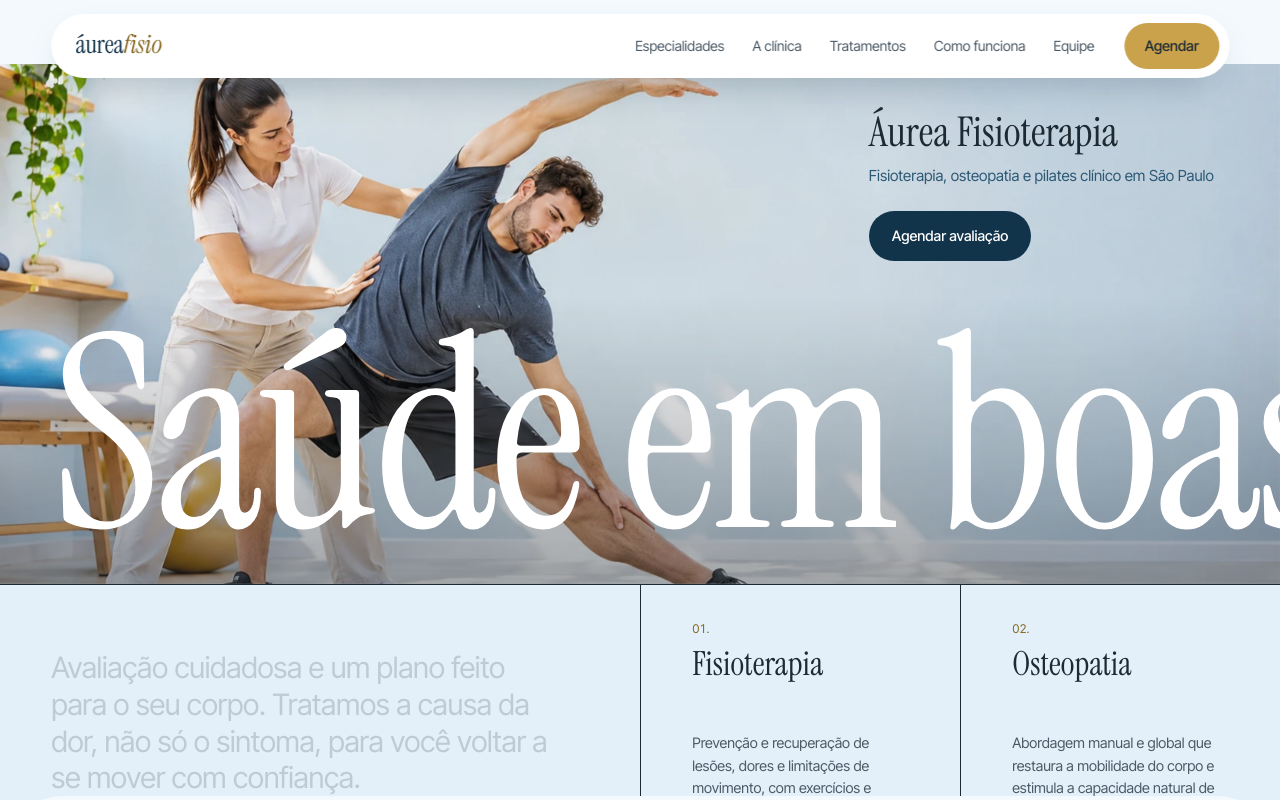
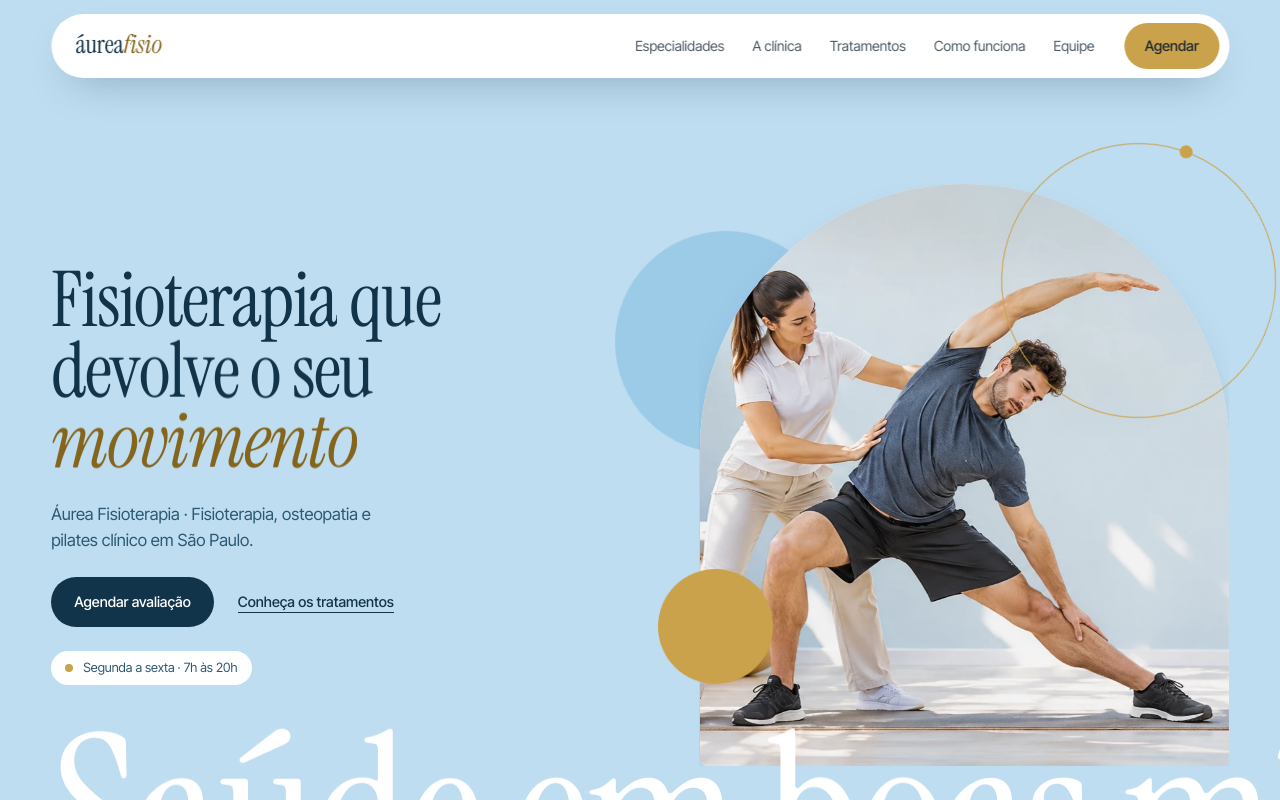
Before and after one commit to LuizFilipeAv/clinica-fisioterapia, a React (Vite) app: page / in a window 1280 px wide. Shown: the top 800 px of the page. Built offline with nearby package versions, Linux system fonts and the light colour scheme.

Commit message:
feat: hero com foto em arco, formas flutuantes e parallax pelo mouse

```diff
--- a/src/data/content.ts
+++ b/src/data/content.ts
@@ -44,6 +44,8 @@ export const heroContent = {
   image: hero,
   imageAlt: 'Fisioterapeuta orientando um paciente em um alongamento lateral sobre o tapete',
   title: 'Saúde em boas mãos',
+  heading: 'Fisioterapia que devolve o seu',
+  headingAccent: 'movimento',
   lead: 'Avaliação cuidadosa e um plano feito para o seu corpo. Tratamos a causa da dor, não só o sintoma, para você voltar a se mover com confiança.',
   pillars: [
     {
--- a/src/sections/Hero.css
+++ b/src/sections/Hero.css
@@ -1,65 +1,159 @@
+.hero {
+  background: var(--blue-200);
+  overflow: clip;
+  padding-bottom: calc(var(--r-lg) + clamp(56px, 8vw, 112px));
+}
+
 .hero__stage {
   position: relative;
-  height: calc(100svh - var(--bar-h) - var(--label-h));
-  min-height: 520px;
-  overflow: hidden;
+  min-height: 100svh;
+  display: grid;
+  grid-template-columns: 1.05fr 0.95fr;
+  align-items: center;
+  gap: clamp(32px, 5vw, 80px);
+  padding: calc(var(--header-h) + 56px) var(--gutter) clamp(120px, 15vw, 240px);
 }
 
-.hero__media {
-  position: absolute;
-  inset: 0;
-  overflow: hidden;
-  background: var(--blue-soft);
-}
-.hero__media img {
-  width: 100%;
-  height: 100%;
-  object-fit: cover;
-  object-position: 20% center;
-  will-change: transform;
-}
-
-/* The photo leaves an empty pale wall on the right: the title lives there. */
-.hero__aside {
-  position: absolute;
-  top: clamp(24px, 6vh, 72px);
-  right: var(--gutter);
-  width: min(360px, 40%);
+/* Copy */
+.hero__copy {
+  position: relative;
+  z-index: 2;
   display: flex;
   flex-direction: column;
   align-items: flex-start;
   gap: 1.5rem;
 }
 .hero__title {
-  font-family: var(--font-display);
-  font-size: clamp(2rem, 3.2vw, 3rem);
-  line-height: 1;
-  color: var(--ink);
+  font-size: clamp(3rem, 6vw, 6rem);
+  color: var(--blue-900);
+  max-width: 12ch;
 }
-.hero__title span {
-  display: block;
-  margin-top: 0.75rem;
-  font-family: var(--font-body);
-  font-size: 0.95rem;
-  line-height: 1.45;
-  color: var(--blue-ink);
+.hero__sub {
+  max-width: 38ch;
+  font-size: 1.05rem;
+  color: var(--blue-700);
+}
+.hero__actions {
+  display: flex;
+  flex-wrap: wrap;
+  align-items: center;
+  gap: 14px 24px;
+}
+.hero__link {
+  font-size: 0.9rem;
+  font-weight: 500;
+  color: var(--blue-900);
+  text-decoration: none;
+  background: linear-gradient(var(--blue-900), var(--blue-900)) 0 100% / 100% 1px no-repeat;
+  transition: background-size var(--dur-standard) var(--ease-out);
+}
+.hero__link:hover {
+  background-size: 0 1px;
+  background-position: 100% 100%;
+}
+.hero__hours {
+  display: inline-flex;
+  align-items: center;
+  gap: 10px;
+  padding: 0.55em 1.1em;
+  border-radius: var(--r-pill);
+  background: var(--white);
+  font-size: 0.8rem;
+  color: var(--blue-700);
+}
+.hero__dot {
+  width: 8px;
+  height: 8px;
+  border-radius: 50%;
+  background: var(--gold);
+  box-shadow: 0 0 0 0 rgb(201 162 75 / 0.6);
+  animation: hero-pulse 2.4s var(--ease-out) infinite;
+}
+@keyframes hero-pulse {
+  to {
+    box-shadow: 0 0 0 10px rgb(201 162 75 / 0);
+  }
 }
 
-/* Soft shade under the giant white line so it reads over the pale floor */
-.hero__media::after {
+/* Arch photo and floating shapes */
+.hero__visual {
+  position: relative;
+  justify-self: end;
+  width: min(100%, 560px);
+}
+.hero__arch {
+  position: relative;
+  z-index: 1;
+  aspect-ratio: 1 / 1.1;
+  border-radius: 999px 999px 28px 28px;
+  overflow: hidden;
+  background: var(--blue-100);
+  box-shadow: var(--shadow-soft);
+}
+.hero__arch img {
+  width: 100%;
+  height: 100%;
+  object-fit: cover;
+  object-position: 24% center;
+  will-change: transform;
+}
+
+.hero__shape {
+  position: absolute;
+  border-radius: 50%;
+  pointer-events: none;
+  will-change: transform;
+}
+.hero__shape--ring {
+  z-index: 2;
+  top: -7%;
+  right: -9%;
+  width: 52%;
+  aspect-ratio: 1;
+  border: 1.5px solid var(--gold);
+  animation: hero-orbit 22s linear infinite;
+}
+/* A small bead travels around the ring */
+.hero__shape--ring::after {
   content: '';
   position: absolute;
-  inset: 45% 0 0;
-  background: linear-gradient(to bottom, rgb(30 42 51 / 0), rgb(30 42 51 / 0.38));
-  pointer-events: none;
+  top: 50%;
+  left: -7px;
+  width: 13px;
+  height: 13px;
+  border-radius: 50%;
+  background: var(--gold);
+}
+@keyframes hero-orbit {
+  to {
+    rotate: 360deg;
+  }
+}
+.hero__shape--sun {
+  z-index: 2;
+  left: -8%;
+  bottom: 14%;
+  width: clamp(64px, 9vw, 120px);
+  aspect-ratio: 1;
+  background: var(--gold);
+}
+.hero__shape--bubble {
+  z-index: 0;
+  top: 8%;
+  left: -16%;
+  width: 42%;
+  aspect-ratio: 1;
+  background: var(--blue-300);
 }
 
+/* Giant line travelling across the stage */
 .hero__headline-wrap {
   position: absolute;
+  z-index: 3;
   left: 0;
-  bottom: 4%;
+  bottom: clamp(16px, 3vw, 48px);
   pointer-events: none;
-  font-size: clamp(6rem, 21vw, 20rem);
+  font-size: clamp(5rem, 17vw, 17rem);
 }
 .hero__headline {
   display: block;
@@ -69,96 +163,103 @@
   line-height: 0.95;
   will-change: transform;
 }
-.hero__headline > span {
-  white-space: nowrap;
-}
 
-/* Intro grid under the photo */
+/* Lead paragraph and the two disciplines */
 .hero__intro {
-  background: var(--blue-soft);
   display: grid;
-  grid-template-columns: 2fr 1fr 1fr;
-  border-top: 1px solid var(--ink);
+  grid-template-columns: 1.2fr 1fr;
+  align-items: start;
+  gap: clamp(32px, 5vw, 80px);
+  padding: 0 var(--gutter);
 }
 .hero__lead {
-  padding: clamp(32px, 5vw, 64px) var(--gutter);
-  font-size: clamp(1.4rem, 2.3vw, 2.2rem);
+  font-size: clamp(1.45rem, 2.5vw, 2.35rem);
   line-height: 1.25;
   letter-spacing: -0.01em;
-  max-width: 30ch;
-  box-sizing: content-box;
+  color: var(--blue-900);
+  max-width: 26ch;
+}
+.hero__pillars {
+  display: grid;
+  grid-template-columns: 1fr 1fr;
+  gap: 16px;
 }
 .hero__pillar {
   display: flex;
   flex-direction: column;
-  justify-content: space-between;
-  gap: 3rem;
-  padding: clamp(24px, 3vw, 40px) var(--gutter);
-  border-left: 1px solid var(--ink);
+  gap: 1rem;
+  min-height: 280px;
+  padding: 24px;
+  border-radius: var(--r-md);
+  background: var(--white);
   font-size: 0.9rem;
   color: var(--ink-soft);
+  transition:
+    background var(--dur-slow) var(--ease-out),
+    translate var(--dur-slow) var(--ease-out),
+    box-shadow var(--dur-slow) var(--ease-out);
+}
+.hero__pillar:nth-child(2) {
+  margin-top: 64px;
+}
+.hero__pillar:hover {
+  background: var(--gold-soft);
+  translate: 0 -8px;
+  box-shadow: var(--shadow-soft);
+}
+.hero__pillar-num {
+  display: grid;
+  place-items: center;
+  width: 40px;
+  height: 40px;
+  border-radius: 50%;
+  background: var(--blue-100);
+  color: var(--blue-900);
+  font-size: 0.75rem;
+  font-variant-numeric: tabular-nums;
 }
 .hero__pillar-title {
-  font-family: var(--font-display);
-  font-size: clamp(1.8rem, 2.6vw, 2.5rem);
-  line-height: 1;
-  color: var(--ink);
-}
-.hero__pillar-num {
-  display: block;
-  margin-bottom: 0.75rem;
-  font-family: var(--font-body);
-  font-size: 0.75rem;
-  color: var(--gold-ink);
-  font-variant-numeric: tabular-nums;
+  margin-top: auto;
+  font-size: clamp(1.9rem, 2.4vw, 2.4rem);
+  color: var(--blue-900);
 }
 
 @media (max-width: 899px) {
-  .hero__intro {
-    grid-template-columns: 1fr 1fr;
+  .hero__stage {
+    grid-template-columns: 1fr;
+    min-height: 0;
+    padding-bottom: clamp(96px, 20vw, 160px);
   }
-  .hero__lead {
-    grid-column: 1 / -1;
-    border-bottom: 1px solid var(--ink);
-  }
-  .hero__pillar:nth-child(2) {
-    border-left: 0;
-  }
-}
-
-@media (max-width: 599px) {
-  .hero__stage {
-    height: auto;
-    min-height: 0;
-    display: flex;
-    flex-direction: column;
-  }
-  .hero__media {
-    position: relative;
-    aspect-ratio: 4 / 5;
-  }
-  .hero__media img {
-    object-position: 28% center;
-  }
-  .hero__aside {
-    position: relative;
-    inset: auto;
-    width: auto;
-    order: -1;
-    padding: 28px var(--gutter);
-  }
-  .hero__headline-wrap {
-    bottom: 0;
+  .hero__visual {
+    justify-self: center;
+    width: min(100%, 460px);
   }
   .hero__intro {
     grid-template-columns: 1fr;
   }
+}
+
+@media (max-width: 539px) {
+  .hero__stage {
+    padding-top: calc(var(--header-h) + 40px);
+    gap: 40px;
+  }
+  .hero__visual {
+    width: 88%;
+  }
+  .hero__arch {
+    aspect-ratio: 4 / 5;
+  }
+  .hero__arch img {
+    object-position: 26% center;
+  }
+  .hero__pillars {
+    grid-template-columns: 1fr;
+  }
   .hero__pillar {
-    border-left: 0;
-    border-top: 1px solid var(--ink);
-    gap: 1.5rem;
+    min-height: 0;
   }
-  .hero__lead {
-    border-bottom: 0;
+  .hero__pillar:nth-child(2) {
+    margin-top: 0;
   }
 }
--- a/src/sections/Hero.tsx
+++ b/src/sections/Hero.tsx
@@ -1,4 +1,4 @@
-import { useRef } from 'react'
+import { useRef, type MouseEvent } from 'react'
 import { gsap, useGSAP, EASE, DUR, LETTER_STAGGER } from '../lib/motion'
 import { scrollToTarget } from '../lib/smoothScroll'
 import { clinic, heroContent } from '../data/content'
@@ -8,82 +8,157 @@ import './Hero.css'
 export function Hero({ ready }: { ready: boolean }) {
   const ref = useRef<HTMLElement>(null)
 
-  // Entrance after the preloader lifts: photo wipes up, headline letters rise.
+  // Entrance after the preloader lifts: arch wipes up, title letters rise, shapes pop in.
   useGSAP(
     () => {
       const mm = gsap.matchMedia()
       mm.add('(prefers-reduced-motion: no-preference)', () => {
-        gsap.set('.hero__media', { clipPath: 'inset(100% 0% 0% 0%)' })
-        gsap.set('.hero__headline .split-letter', { yPercent: 115 })
-        gsap.set('.hero__aside > *', { y: 24, opacity: 0 })
-        if (!ready) return
-
         gsap
-          .timeline({ defaults: { ease: EASE } })
-          .to('.hero__media', { clipPath: 'inset(0% 0% 0% 0%)', duration: 1.4, ease: 'expo.inOut' })
-          .from('.hero__media img', { scale: 1.25, duration: 1.8 }, 0)
-          .to('.hero__headline .split-letter', { yPercent: 0, duration: 1.1, stagger: LETTER_STAGGER }, 0.6)
-          .to('.hero__aside > *', { y: 0, opacity: 1, duration: DUR.slow, stagger: 0.08 }, 0.9)
+          .timeline({ paused: !ready, defaults: { ease: EASE } })
+          .fromTo(
+            '.hero__arch',
+            { clipPath: 'inset(100% 0% 0% 0%)' },
+            { clipPath: 'inset(0% 0% 0% 0%)', duration: 1.4, ease: 'expo.inOut' },
+          )
+          .fromTo('.hero__arch img', { scale: 1.3 }, { scale: 1, duration: 1.8 }, 0)
+          .fromTo(
+            '.hero__title .split-letter',
+            { yPercent: 115 },
+            { yPercent: 0, duration: 1, stagger: LETTER_STAGGER * 0.7 },
+            0.3,
+          )
+          .fromTo('.hero__reveal', { y: 30, opacity: 0 }, { y: 0, opacity: 1, duration: DUR.slow, stagger: 0.08 }, 0.8)
+          .fromTo(
+            '.hero__headline .split-letter',
+            { yPercent: 115 },
+            { yPercent: 0, duration: 1.1, stagger: LETTER_STAGGER },
+            0.7,
+          )
+          .fromTo('.hero__shape', { scale: 0 }, { scale: 1, duration: 1.2, ease: 'back.out(1.6)', stagger: 0.12 }, 0.6)
       })
     },
     { scope: ref, dependencies: [ready] },
   )
 
-  // Scroll: headline slides left across the photo, photo drifts down slower than the page.
   useGSAP(
     () => {
       const mm = gsap.matchMedia()
+
       mm.add('(prefers-reduced-motion: no-preference)', () => {
-        // Range starts at scroll 0 (the stage sits under the chrome) and ends as the stage leaves.
-        const stage = {
-          trigger: '.hero__stage',
-          start: 'top top',
-          end: 'bottom top',
-          invalidateOnRefresh: true,
-        }
+        const stage = { trigger: '.hero__stage', start: 'top top', end: 'bottom top', invalidateOnRefresh: true }
         const headline = ref.current!.querySelector<HTMLElement>('.hero__headline')!
-        const stageEl = ref.current!.querySelector<HTMLElement>('.hero__stage')!
 
-        // The whole phrase travels across the photo: its last letter reaches the right edge
-        // while the line is still on screen, not after it has scrolled away.
+        // The whole phrase travels across the stage while it is still on screen.
         gsap.to(headline, {
-          x: () => -(headline.scrollWidth - stageEl.clientWidth),
+          x: () => -(headline.scrollWidth - ref.current!.clientWidth),
           ease: 'none',
-          scrollTrigger: { ...stage, end: 'bottom 45%', scrub: 0.5 },
+          scrollTrigger: { ...stage, end: 'bottom 40%', scrub: 0.5 },
         })
-        gsap.to('.hero__media img', { yPercent: 14, ease: 'none', scrollTrigger: { ...stage, scrub: true } })
+
+        // The arch opens up into a soft rectangle as you leave the hero.
+        gsap.fromTo(
+          '.hero__arch',
+          { borderRadius: '999px 999px 28px 28px' },
+          { borderRadius: '64px 64px 28px 28px', ease: 'none', scrollTrigger: { ...stage, scrub: true } },
+        )
+        gsap.to('.hero__arch img', { yPercent: 10, ease: 'none', scrollTrigger: { ...stage, scrub: true } })
+
+        // Shapes drift upward at their own depth.
+        gsap.utils.toArray<HTMLElement>('.hero__shape').forEach((shape) => {
+          gsap.to(shape, {
+            yPercent: -Number(shape.dataset.depth) * 60,
+            ease: 'none',
+            scrollTrigger: { ...stage, scrub: true },
+          })
+        })
 
         // Lead paragraph lights up word by word as it crosses the viewport.
         gsap.fromTo(
           '.hero__lead-word',
-          { opacity: 0.18 },
+          { opacity: 0.2 },
           {
             opacity: 1,
             ease: 'none',
             stagger: 0.1,
-            scrollTrigger: { trigger: '.hero__lead', start: 'top 80%', end: 'bottom 45%', scrub: true },
+            scrollTrigger: { trigger: '.hero__lead', start: 'top 80%', end: 'bottom 50%', scrub: true },
           },
         )
+
+        gsap.fromTo(
+          '.hero__pillar',
+          { y: 80, rotate: (i) => (i ? 3 : -3) },
+          {
+            y: 0,
+            rotate: 0,
+            duration: DUR.slow,
+            ease: EASE,
+            stagger: 0.12,
+            scrollTrigger: { trigger: '.hero__pillars', start: 'top 85%', once: true },
+          },
+        )
+      })
+
+      // Pointer parallax on the shapes, only where there is a mouse.
+      mm.add('(hover: hover) and (prefers-reduced-motion: no-preference)', () => {
+        const shapes = gsap.utils.toArray<HTMLElement>('.hero__shape').map((el) => ({
+          depth: Number(el.dataset.depth),
+          x: gsap.quickTo(el, 'x', { duration: 1.2, ease: 'power3.out' }),
+          y: gsap.quickTo(el, 'y', { duration: 1.2, ease: 'power3.out' }),
+        }))
+        const onMove = (e: PointerEvent) => {
+          const dx = e.clientX / window.innerWidth - 0.5
+          const dy = e.clientY / window.innerHeight - 0.5
+          shapes.forEach((s) => {
+            s.x(dx * 50 * s.depth)
+            s.y(dy * 30 * s.depth)
+          })
+        }
+        window.addEventListener('pointermove', onMove)
+        return () => window.removeEventListener('pointermove', onMove)
       })
     },
     { scope: ref },
   )
 
+  const go = (target: string) => (e: MouseEvent) => {
+    e.preventDefault()
+    scrollToTarget(target)
+  }
+
   return (
     <section ref={ref} id="inicio" className="section hero">
       <div className="hero__stage">
-        <div className="hero__media">
-          <img src={heroContent.image} alt={heroContent.imageAlt} fetchPriority="high" />
+        <div className="hero__copy">
+          <h1 className="hero__title display">
+            <SplitText text={heroContent.heading} />{' '}
+            <em>
+              <SplitText text={heroContent.headingAccent} />
+            </em>
+          </h1>
+          <p className="hero__sub hero__reveal">
+            {clinic.fullName} · {clinic.tagline} em São Paulo.
+          </p>
+          <div className="hero__actions hero__reveal">
+            <a href="#contato" className="btn" onClick={go('#contato')}>
+              Agendar avaliação
+            </a>
+            <a href="#tratamentos" className="hero__link" onClick={go('#tratamentos')}>
+              Conheça os tratamentos
+            </a>
+          </div>
+          <p className="hero__hours hero__reveal">
+            <span className="hero__dot" aria-hidden="true" />
+            {clinic.hours[0].days} · {clinic.hours[0].time}
+          </p>
         </div>
 
-        <div className="hero__aside">
-          <h1 className="hero__title">
-            {clinic.fullName}
-            <span>{clinic.tagline} em São Paulo</span>
-          </h1>
-          <a href="#contato" className="btn" onClick={(e) => (e.preventDefault(), scrollToTarget('#contato'))}>
-            Agendar avaliação
-          </a>
+        <div className="hero__visual">
+          <span className="hero__shape hero__shape--ring" data-depth="1" aria-hidden="true" />
+          <span className="hero__shape hero__shape--sun" data-depth="1.8" aria-hidden="true" />
+          <span className="hero__shape hero__shape--bubble" data-depth="0.6" aria-hidden="true" />
+          <div className="hero__arch">
+            <img src={heroContent.image} alt={heroContent.imageAlt} fetchPriority="high" />
+          </div>
         </div>
 
         <div className="hero__headline-wrap" aria-hidden="true">
@@ -100,15 +175,15 @@ export function Hero({ ready }: { ready: boolean }) {
           ))}
         </p>
 
-        {heroContent.pillars.map((pillar, i) => (
-          <article key={pillar.title} className="hero__pillar">
-            <h2 className="hero__pillar-title">
-              <span className="hero__pillar-num">{String(i + 1).padStart(2, '0')}.</span>
-              {pillar.title}
-            </h2>
-            <p>{pillar.text}</p>
-          </article>
-        ))}
+        <div className="hero__pillars">
+          {heroContent.pillars.map((pillar, i) => (
+            <article key={pillar.title} className="hero__pillar">
+              <span className="hero__pillar-num">{String(i + 1).padStart(2, '0')}</span>
+              <h2 className="hero__pillar-title display">{pillar.title}</h2>
+              <p>{pillar.text}</p>
+            </article>
+          ))}
+        </div>
       </div>
     </section>
   )
```
